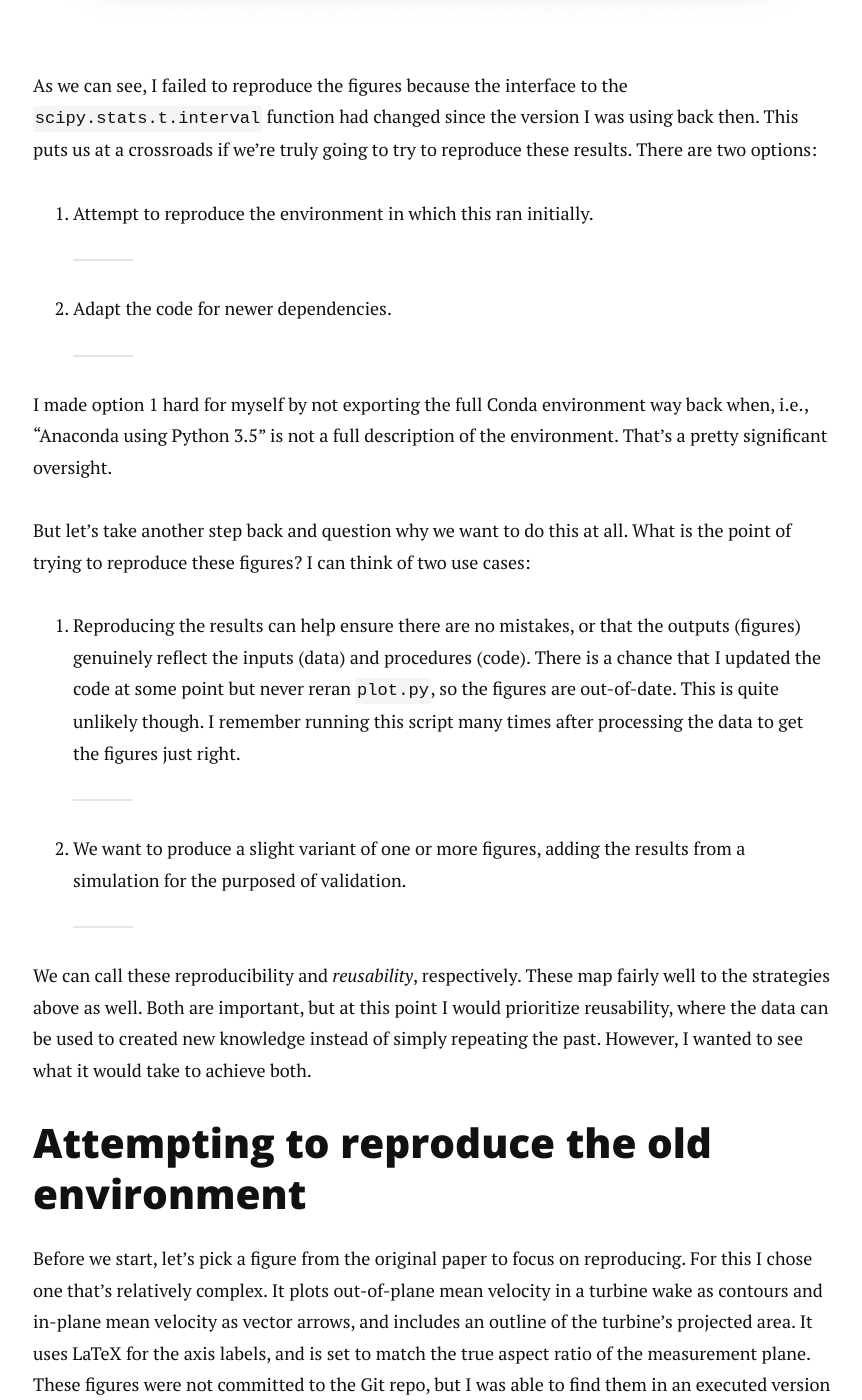
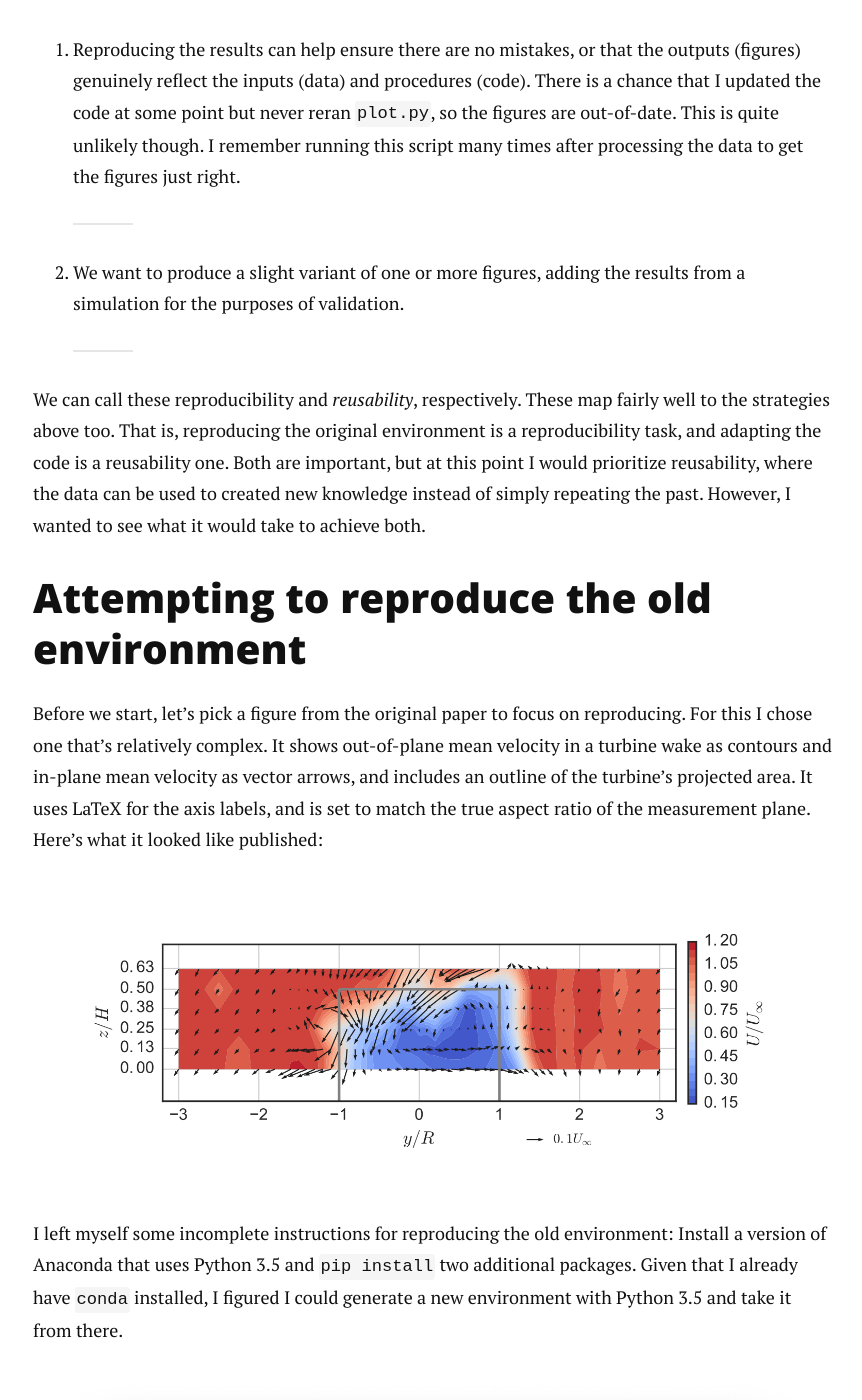
Before and after one commit to petebachant/petebachant.github.io, a Jekyll site: the page built from index.html, in a window 1280 px wide and 1400 px high, scrolled down 2725 px. Shown: the whole window, without its empty margins (207-1069 px from the left). Built offline with Jekyll 4.4.1, drawn with Linux system fonts in a browser that asks for light colours; nearby versions of some CDN libraries; the list of posts is cut into pages by our own code; some of the changed text lies outside the part shown.

Commit message:
Refine intro

````diff
--- a/_posts/2024-12-03-failed-to-repro.markdown
+++ b/_posts/2024-12-03-failed-to-repro.markdown
@@ -24,17 +24,14 @@
 
 ![The README.](/images/repro-fail/readme.png)
 
-Python 3.5 is quite old at this point,
-and these days I mostly use
+I have
 [Mambaforge](https://conda-forge.org/download/)
-instead of Anaconda,
+installed on my machine instead of Anaconda,
 but the ecosystems are largely compatible with each other,
-so I figured I could give it a shot with my Mambaforge environment.
-The `pip install` commands worked fine:
-
-![Naively installing with pip.](/images/repro-fail/pip-install.png)
-
-So I tried running `python plot.py` to generate the figures, but that actually
+so I figured I could give it try.
+The `pip install` commands worked fine,
+so I tried running `python plot.py` to generate the figures,
+but that actually
 doesn't do anything without some additional options
 (bad docs, me-from-the-past,)
 which was apparent from the help output printed to the terminal.
@@ -54,14 +54,14 @@
 1. Attempt to reproduce the environment in which this ran initially.
 1. Adapt the code for newer dependencies.
 
-I made option 1 hard for myself by not exporting the full Conda environment
-way back when, i.e.,
-"Anaconda using Python 3.5" is not a full description of the environment.
+I made the first option hard for myself by not exporting
+the full Conda environment way back when, i.e.,
+"Anaconda with Python 3.5" is not a full description of the environment.
 That's a pretty significant oversight.
 
-But let's take another step back and question why we want to do this at all.
+But let's take a step back and question why we want to do this at all.
 What is the point of trying to reproduce these figures?
-I can think of two use cases:
+I can think of two reasons:
 
 1. Reproducing the results can help ensure there are no mistakes,
    or that the outputs (figures) genuinely reflect the inputs (data)
@@ -70,10 +70,13 @@
    This is quite unlikely though. I remember running this script many times
    after processing the data to get the figures just right.
 1. We want to produce a slight variant of one or more figures, adding
-   the results from a simulation for the purposed of validation.
+   the results from a simulation for the purposes of validation.
 
 We can call these reproducibility and _reusability_, respectively.
-These map fairly well to the strategies above as well.
+These map fairly well to the strategies above too.
+That is,
+reproducing the original environment is a reproducibility task,
+and adapting the code is a reusability one.
 Both are important, but at this point I would prioritize reusability,
 where the data can be used to created new knowledge instead of simply
 repeating the past.
@@ -84,26 +87,16 @@
 Before we start, let's pick a figure from the original paper to focus
 on reproducing.
 For this I chose one that's relatively complex.
-It plots out-of-plane mean velocity in a turbine wake as contours
+It shows out-of-plane mean velocity in a turbine wake as contours
 and in-plane mean velocity as vector arrows,
 and includes an outline of the turbine's projected area.
 It uses LaTeX for the axis labels, and is set to match the true aspect
 ratio of the measurement plane.
-These figures were not committed to the Git repo,
-but I was able to find them in an executed version of the repo I had archived
-to Google Drive in grad school.
-Here's an example for reference:
+Here's what it looked like published:
 
 ![Reference figure.](/images/repro-fail/ref-figure.png)
 
-As a side note, this figure should probably be using the viridis color map
-instead of coolwarm, since in this case mean velocity is not really
-a diverging quantity,
-but that's a topic for another day.
-
-### Onto the tactical stuff
-
-I left myself some non-machine-usable instructions for reproducing the old
+I left myself some incomplete instructions for reproducing the old
 environment: Install a version of Anaconda that uses Python 3.5
 and `pip install` two additional packages.
 Given that I already have `conda` installed,
@@ -139,9 +133,10 @@
 
 At this point I needed to create a new image derived from that one that
 installed the additional dependencies with `pip`.
-So I created a new Docker environment and added a build stage to the pipeline
-with Calkit (a tool I've been developing more recently based on what I wish
-I had back then):
+So I created a new Docker environment and added a build stage to a
+fresh DVC pipeline with
+[Calkit](https://github.com/calkit/calkit)
+(a tool I've been working on inspired by situations like these):
 
 ```sh
 calkit new docker-env \
@@ -158,7 +153,7 @@
 Simply adding the instructions from the README resulted in
 SSL verification and dependency resolution errors.
 After some Googling and trial-and-error,
-I was able to get things installed in this image with this command:
+I was able to get things installed in the image by adding this command:
 
 ```dockerfile
 RUN pip install \
@@ -226,12 +221,12 @@
 ![Reference figure.](/images/repro-fail/ref-figure.png)
 
 And we got pretty darn close!
-If you look a keen eye you'll notice the font for the tick labels
-is slightly different from the figure at the top of the page,
+If you're paying attention you'll notice the font for the tick labels
+is slightly different from the published version,
 since I believe I had installed the Arial font on my machine back then,
 which isn't present by default in this Docker image since it is a
 Microsoft font.
-We could go down a rabbit hole trying to install the fonts into this image,
+We could go further and try to install the fonts into this image,
 but I'm going to call this a win for now.
 
 ## But what about reusability?
@@ -406,6 +402,8 @@
 Technologies like Docker can help us a lot here,
 but we need to be realistic.
 
+The wrong abstraction is worse than no abstraction.
+
 On the other hand,
 reproducibility is not the same thing as reusability.
 Each serves a different purpose.
````
Also changed, not shown: other parts of _posts/2024-12-03-failed-to-repro.markdown (+10 -5 lines).
